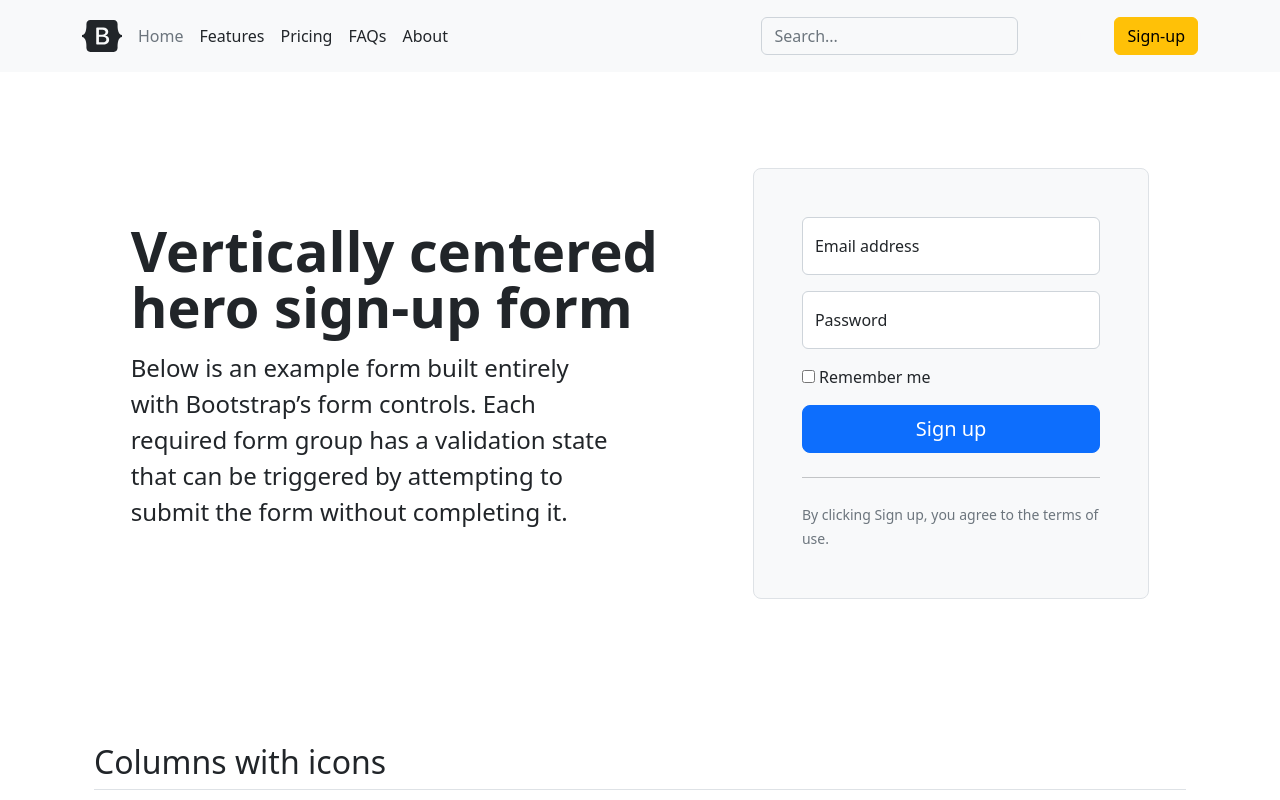
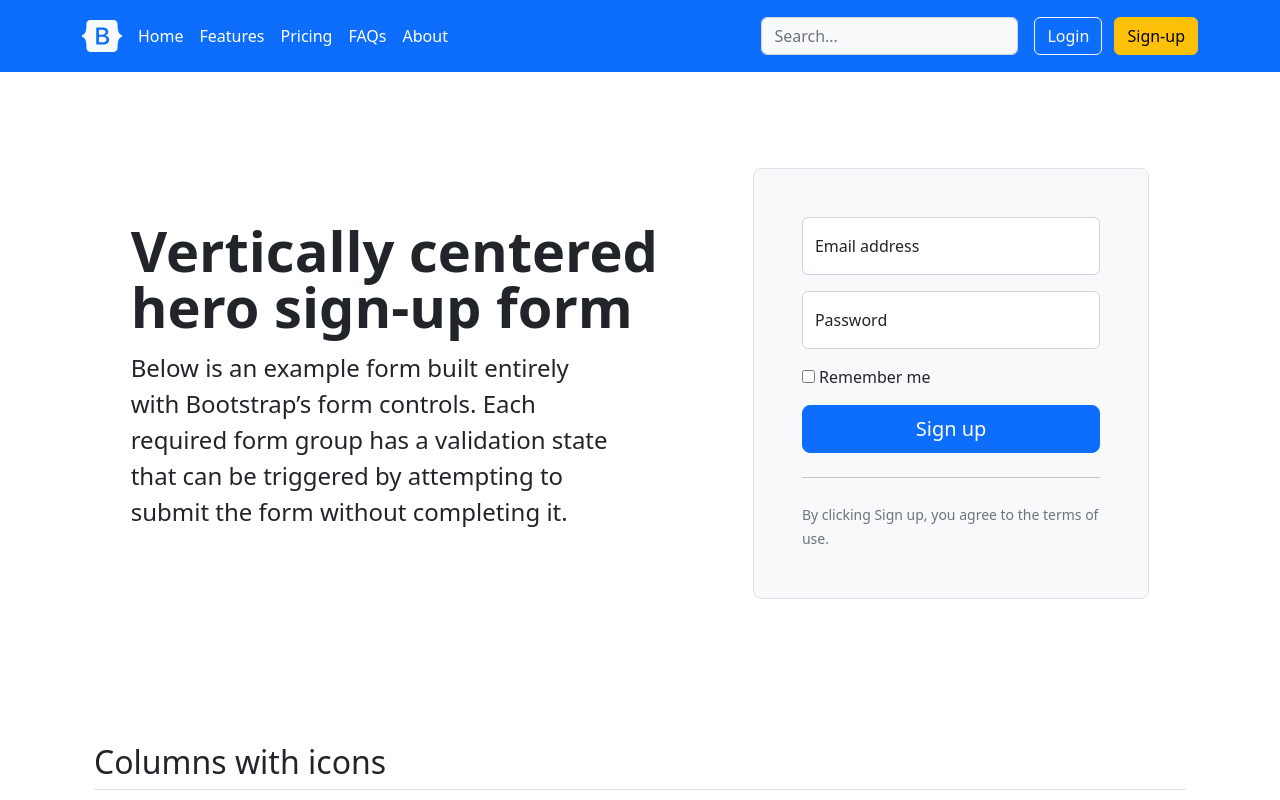
Before and after one commit to ahmadalmarri/cs-coding-mayjul-2022-week-1, a plain HTML site: page index.html in a window 1280 px wide. Shown: the top 800 px of the page. Drawn offline with nearby package versions, Linux system fonts and the light colour scheme.

Commit message:
changed header color

```diff
--- a/index.html
+++ b/index.html
@@ -180,19 +180,19 @@
         </svg>
 
         <!-- Header -->
-        <header class="p-3 bg-light text-dark">
+        <header class="p-3 bg-primary text-white">
           <div class="container">
             <div class="d-flex flex-wrap align-items-center justify-content-center justify-content-lg-start">
-              <a href="/" class="d-flex align-items-center mb-2 mb-lg-0 text-dark text-decoration-none">
+              <a href="/" class="d-flex align-items-center mb-2 mb-lg-0 text-light text-decoration-none">
                 <svg class="bi me-2" width="40" height="32" role="img" aria-label="Bootstrap"><use xlink:href="#bootstrap"></use></svg>
               </a>
 
               <ul class="nav col-12 col-lg-auto me-lg-auto mb-2 justify-content-center mb-md-0">
-                <li><a href="#" class="nav-link px-2 text-secondary">Home</a></li>
-                <li><a href="#" class="nav-link px-2 text-dark">Features</a></li>
-                <li><a href="#" class="nav-link px-2 text-dark">Pricing</a></li>
-                <li><a href="#" class="nav-link px-2 text-dark">FAQs</a></li>
-                <li><a href="#" class="nav-link px-2 text-dark">About</a></li>
+                <li><a href="#" class="nav-link px-2 text-white">Home</a></li>
+                <li><a href="#" class="nav-link px-2 text-white">Features</a></li>
+                <li><a href="#" class="nav-link px-2 text-white">Pricing</a></li>
+                <li><a href="#" class="nav-link px-2 text-white">FAQs</a></li>
+                <li><a href="#" class="nav-link px-2 text-white">About</a></li>
               </ul>
 
               <form class="col-12 col-lg-auto mb-3 mb-lg-0 me-lg-3" role="search">
```
